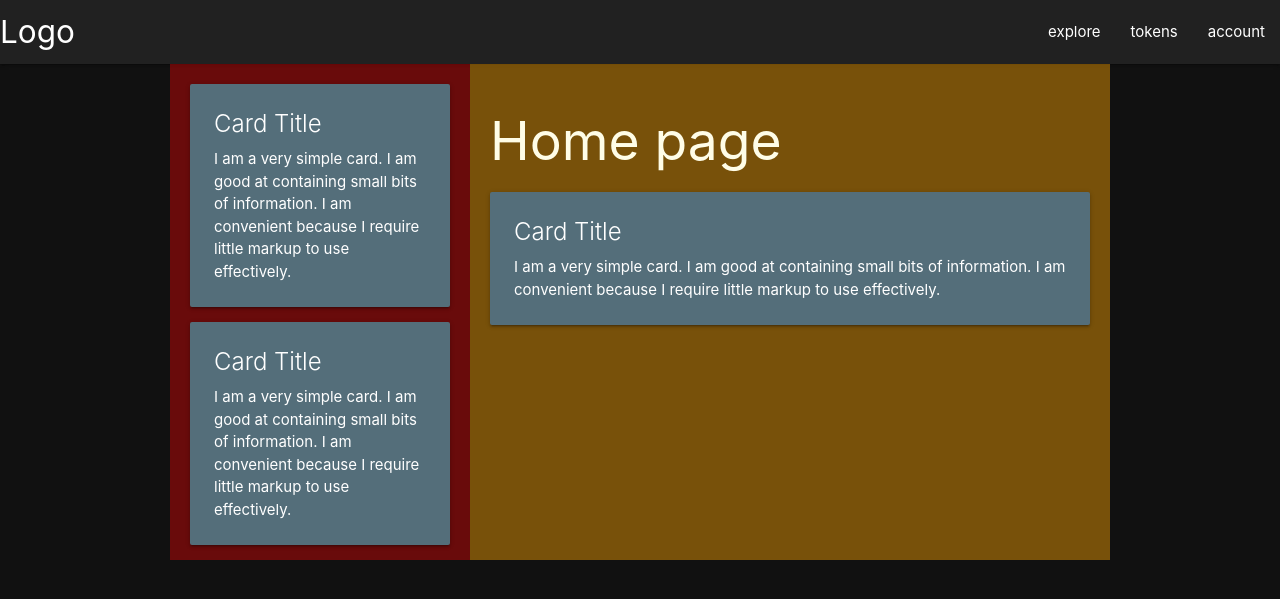
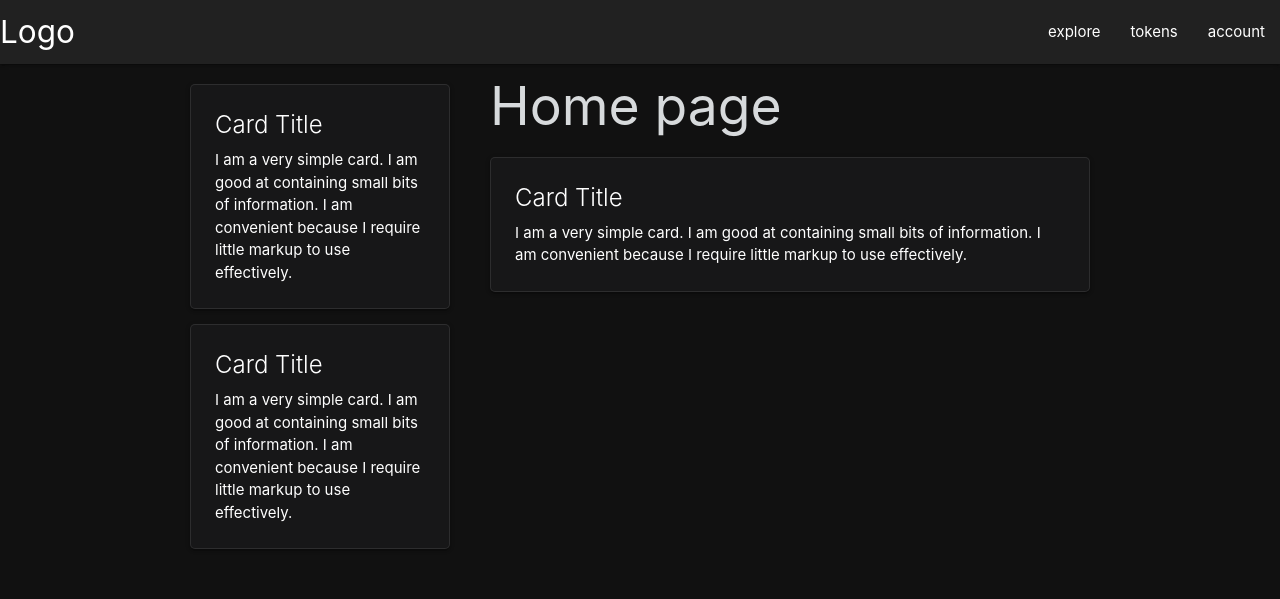
Before and after one commit to Code-Institute-Submissions/Khalanar-ribbit_SepResub, a Django app: page / in a window 1280 px wide. Shown: the top 599 px of the page. Run offline with Django 4.2, Linux system fonts and the light colour scheme.

Commit message:
change css styles for home page

```diff
--- a/ribbit/settings.py
+++ b/ribbit/settings.py
@@ -18,8 +18,6 @@ import dj_database_url
 if os.path.isfile('env.py'):
     import env
 
-
-
 # Build paths inside the project like this: BASE_DIR / 'subdir'.
 BASE_DIR = Path(__file__).resolve().parent.parent
 TEMPLATES_DIR = os.path.join(BASE_DIR, 'templates')
@@ -31,7 +29,7 @@ TEMPLATES_DIR = os.path.join(BASE_DIR, 'templates')
 SECRET_KEY = os.environ.get('SECRET_KEY')
 
 # SECURITY WARNING: don't run with debug turned on in production!
-DEBUG = False
+DEBUG = True
 
 ALLOWED_HOSTS = ["ribbit-0.herokuapp.com", "localhost"]
 
--- a/static/css/style.css
+++ b/static/css/style.css
@@ -1,9 +1,15 @@
 body{
-    color:#fffde7;
+    color:#d7dadc;
 }
 
 .darker{
     background-color:#111111;
+}
+
+.card{
+    border:1px solid #ffffff18;
+    background-color: #1a1a1bcc;
+    border-radius: 5px;
 }
 
 .flex-container{
@@ -20,7 +26,7 @@ body{
 }
 
 .side-content{
-    background-color:rgba(255, 0, 0, 0.37);
+    /* background-color:rgba(255, 0, 0, 0.37); */
     width: 300px;
     padding: 12.5px 20px 0px 20px;
 }
@@ -30,8 +36,12 @@ body{
 }
 
 .feed-content{
-    background-color:rgba(255, 166, 0, 0.431);
-    display: flex;
+    /* background-color:rgba(255, 166, 0, 0.431); */
+    /* display: flex; */
     width: 640px;
     padding: 12.5px 20px 0px 20px;
 }
+
+#page-title{
+    margin-top: 0px;
+}
--- a/templates/wall/index.html
+++ b/templates/wall/index.html
@@ -3,14 +3,14 @@
 {% block content %}
     <div class="flex-container">
         <div class="side-content">
-            <div class="card blue-grey darken-1">
+            <div class="card">
                 <div class="card-content white-text">
                     <span class="card-title">Card Title</span>
                     <p>I am a very simple card. I am good at containing small bits of information.
                     I am convenient because I require little markup to use effectively.</p>
                 </div>
             </div>
-            <div class="card blue-grey darken-1">
+            <div class="card">
                 <div class="card-content white-text">
                     <span class="card-title">Card Title</span>
                     <p>I am a very simple card. I am good at containing small bits of information.
@@ -20,14 +20,12 @@
 
         </div>
         <div class="feed-content">
-            <div class="page-title">
-                <h2>Home page</h2>
-                <div class="card blue-grey darken-1">
-                    <div class="card-content white-text">
-                        <span class="card-title">Card Title</span>
-                        <p>I am a very simple card. I am good at containing small bits of information.
-                        I am convenient because I require little markup to use effectively.</p>
-                    </div>
+            <h2 id="page-title">Home page</h2>
+            <div class="card">
+                <div class="card-content white-text">
+                    <span class="card-title">Card Title</span>
+                    <p>I am a very simple card. I am good at containing small bits of information.
+                    I am convenient because I require little markup to use effectively.</p>
                 </div>
             </div>
         </div>
```
